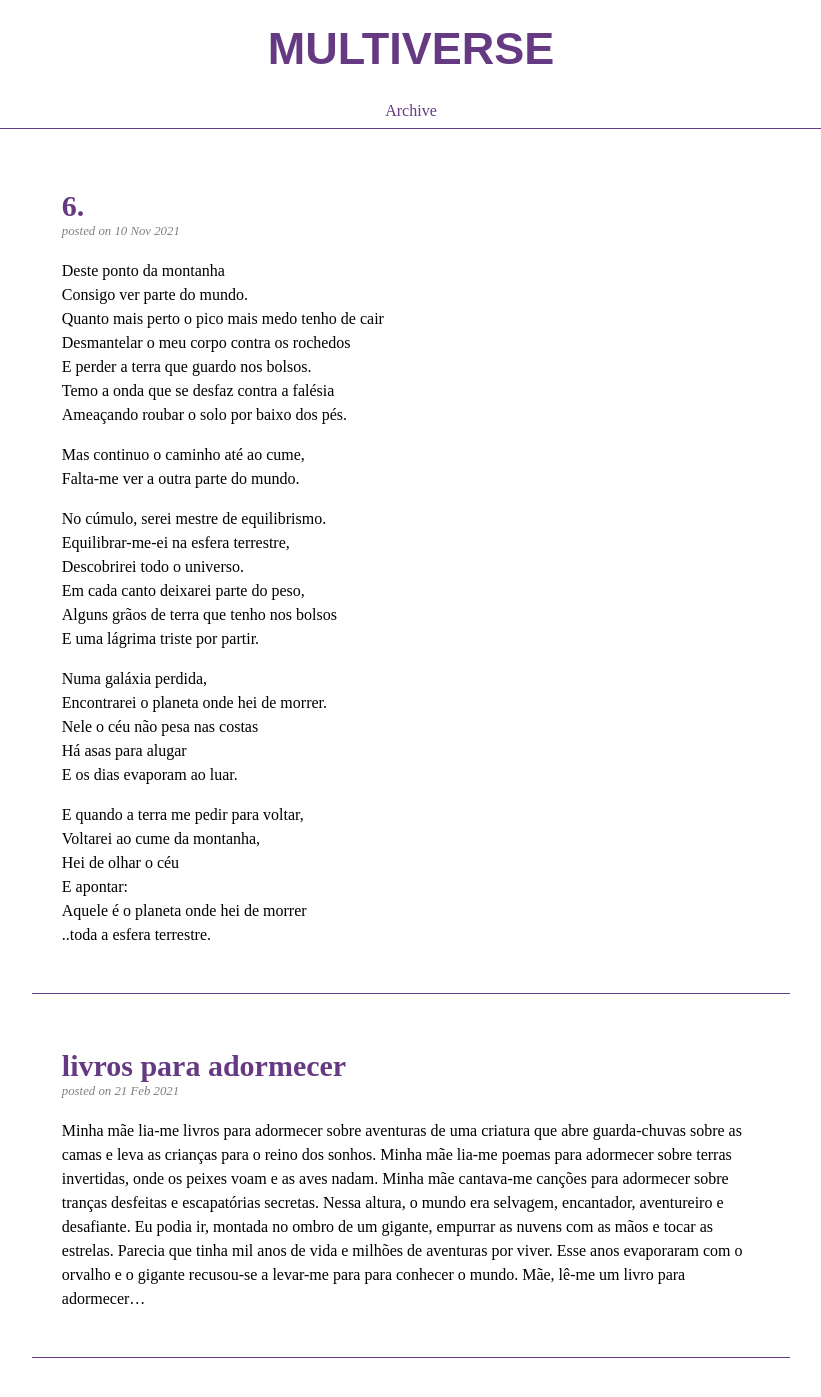
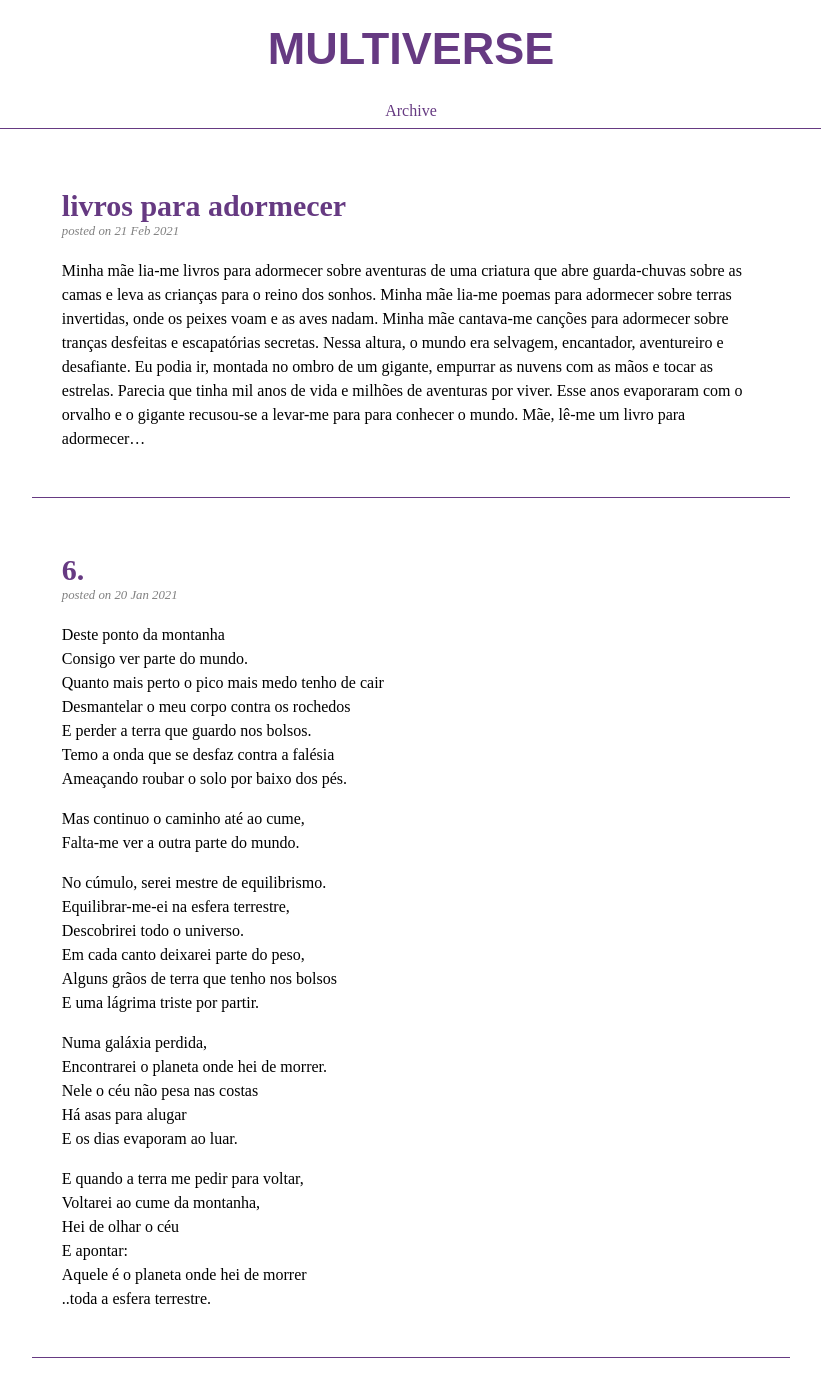
Before and after one commit to ryaplots/multiverse, a Jekyll site: the page built from index.md, in a window 1280 px wide and 1400 px high. Shown: the top 1397 px of the window, without its empty margins (229-1050 px from the left). Built offline with Jekyll 4.4.1, drawn with Linux system fonts in a browser that asks for light colours; some web fonts are replaced.

Commit message:
correction in date

```diff
--- a/_posts/2021-01-20-planeta.md
+++ b/_posts/2021-01-20-planeta.md
@@ -1,7 +1,7 @@
 ---
 layout: post
 title:  "6."
-date:   2021-11-10 20:30:00 +0100
+date:   2021-01-20 20:30:00 +0100
 categories: planeta
 comments: false
 ---
```
